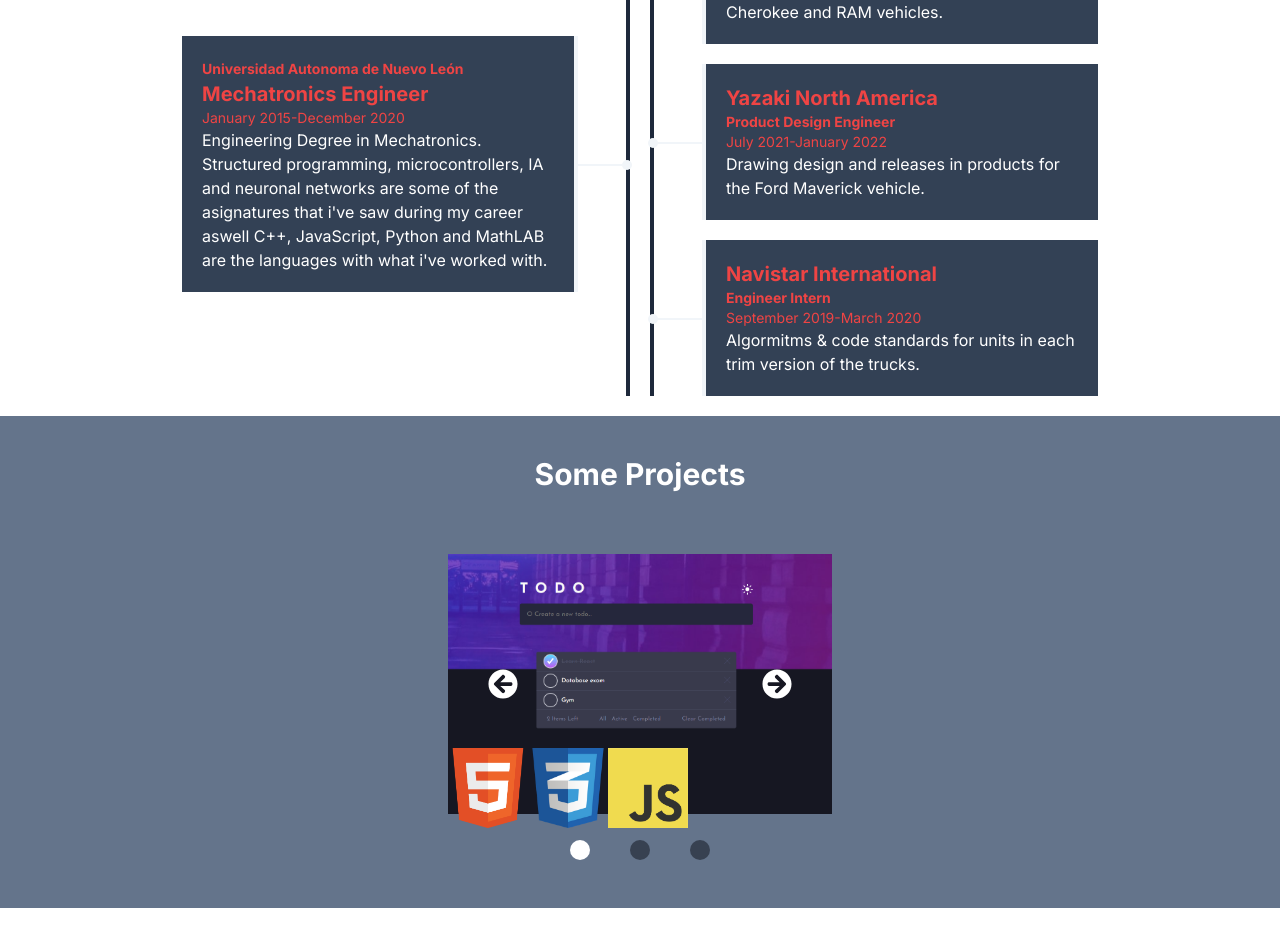
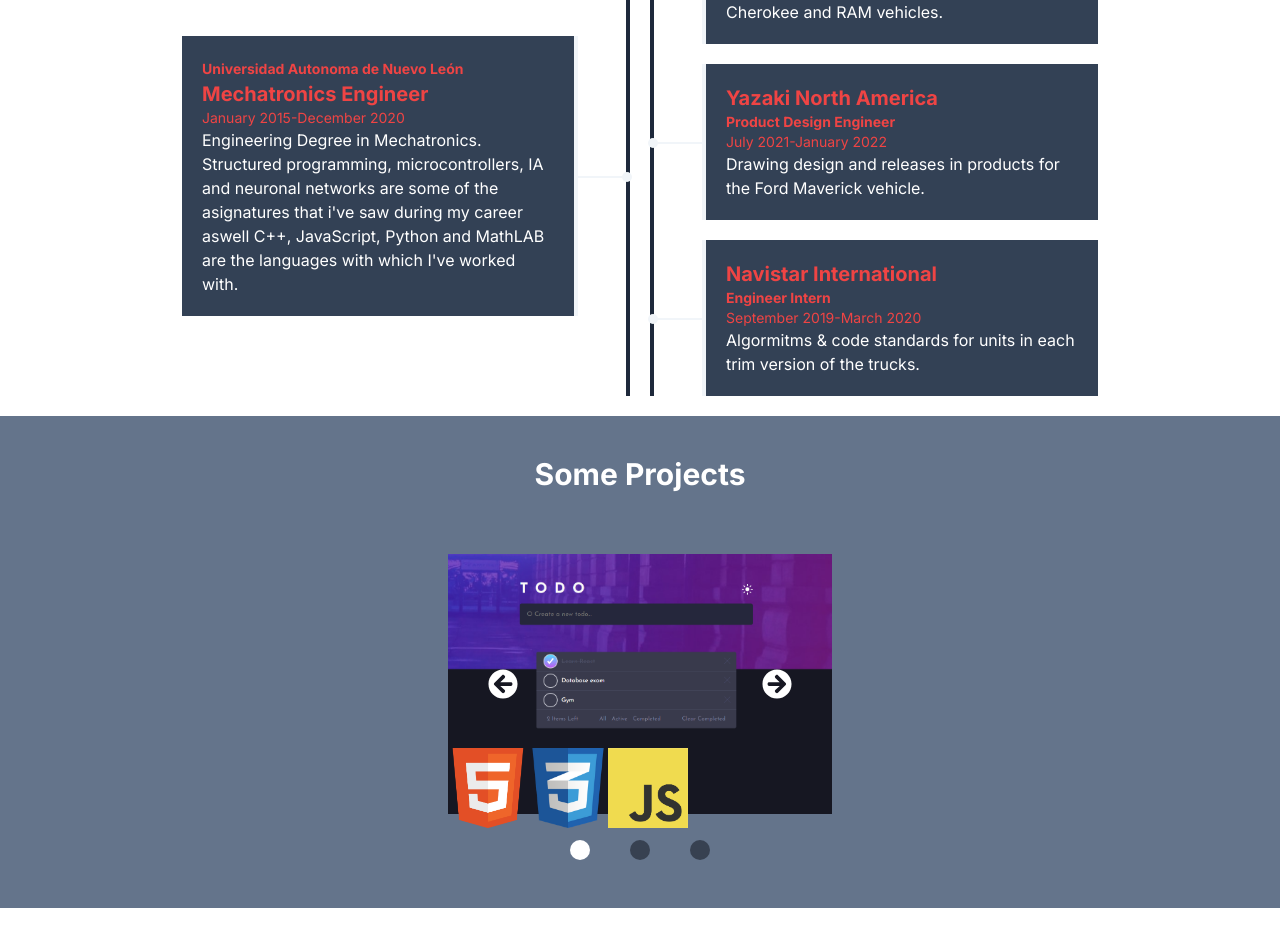
Before and after one commit to JesusRomanDev/portfolio, a React (Vite) app: page /#about in a window 1280 px wide. Shown: the part 1584-2509 px from the top of the page. Built offline with nearby package versions, Linux system fonts and the light colour scheme.

Commit message:
Typo en seccion Education

```diff
--- a/src/components/Education.jsx
+++ b/src/components/Education.jsx
@@ -11,7 +11,7 @@
                   <span className='text-red-500 text-sm font-bold'>Universidad Autonoma de Nuevo León</span>
                   <p className='text-red-500 text-xl font-bold'>Mechatronics Engineer</p>
                   <p className='text-red-500 text-sm'>January 2015-December 2020</p>
-                  <p>Engineering Degree in Mechatronics. Structured programming, microcontrollers, IA and neuronal networks are some of the asignatures that i've saw during my career aswell C++, JavaScript, Python and MathLAB are the languages with what i've worked with. </p>
+                  <p>Engineering Degree in Mechatronics. Structured programming, microcontrollers, IA and neuronal networks are some of the asignatures that i've saw during my career aswell C++, JavaScript, Python and MathLAB are the languages with which I've worked with. </p>
                   <div className='absolute h-0.5 w-12 bg-slate-100 top-1/2 -right-12'>
                     <div className='relative bottom-1 block w-2.5 h-2.5 rounded-e-full rounded-t-full rounded-r-full rounded-b-full rounded-l-full left-full bg-slate-100'></div>
                   </div>
```
